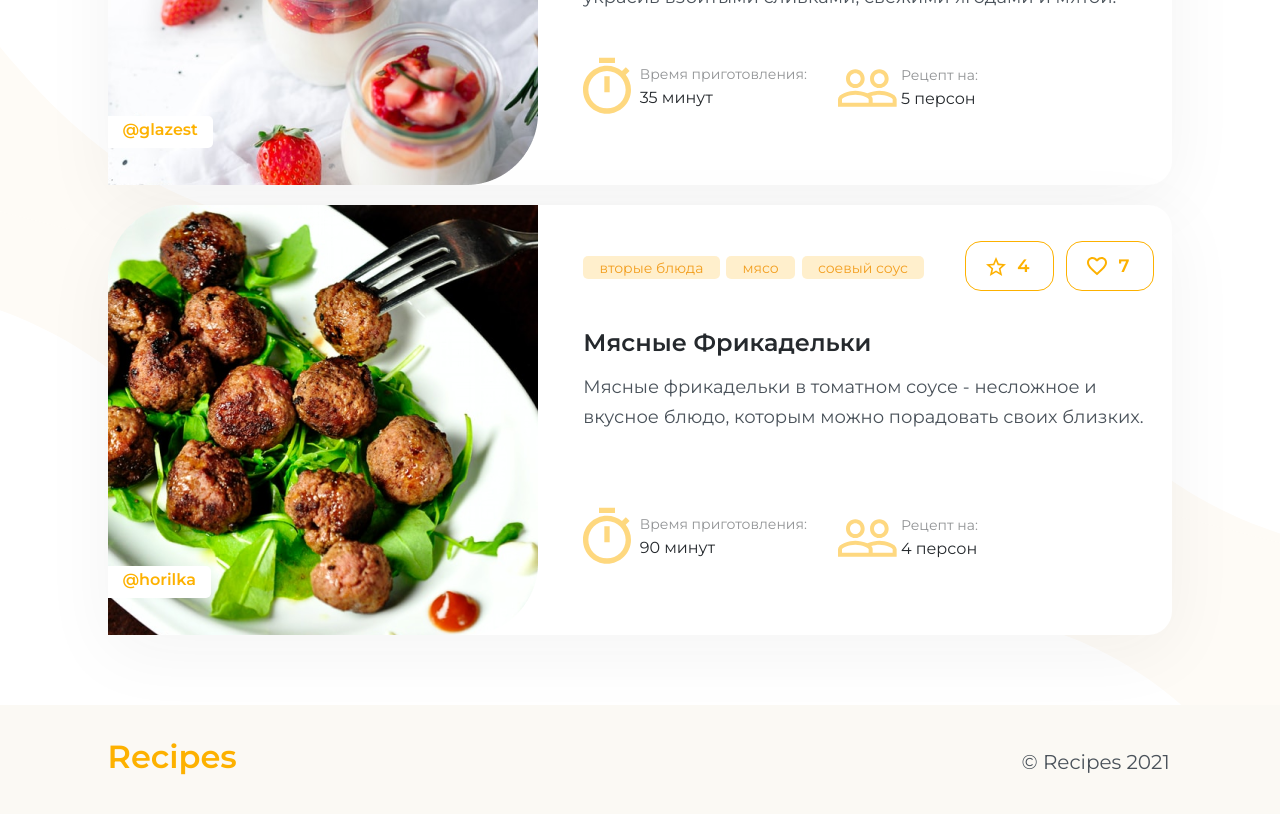
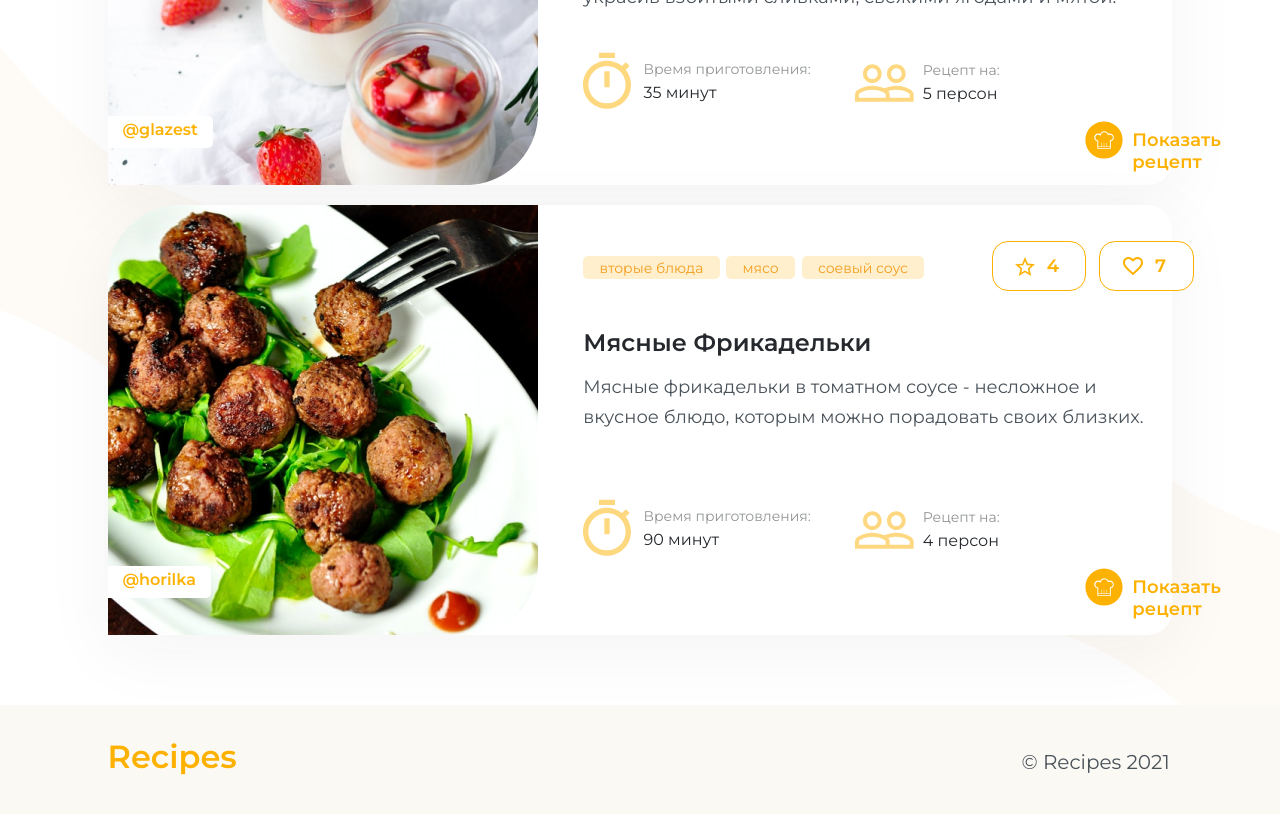
Before and after one commit to Ni1py/Recipes, an Angular app: page /recipe/profile in a window 1280 px wide. Shown: the part 1140-1954 px from the top of the page. Built offline with nearby package versions, Linux system fonts and the light colour scheme.

Commit message:
Недоделки

```diff
--- a/src/app/Components/profile-page/profile-page.component.html
+++ b/src/app/Components/profile-page/profile-page.component.html
@@ -69,6 +69,6 @@
         <div class="recipes_title">
             <span class="recipes_title_text">Мои рецепты</span>
         </div>
-        <app-card class="recipe" *ngFor="let recipe of recipes" [card]="recipe" [displayTheTitle]="true"></app-card>
+        <app-card class="recipe" *ngFor="let recipe of recipes" [card]="recipe" [displayTheTitle]="true" [displayTheLink]="true"></app-card>
     </div>
 </div>
```
